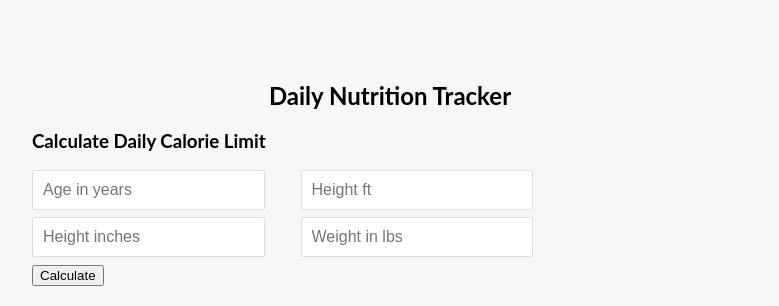
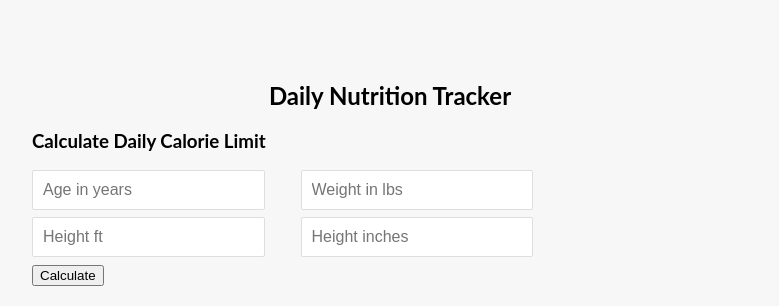
Before and after one commit to Rich5656/nutrition-app, a React (Create React App) app: page / in a window 1280 px wide. Shown: the top 306 px of the page, without its empty margins (250-1029 px from the left). Built offline with nearby package versions, Linux system fonts and the light colour scheme.

Commit message:
Fixed the user height input to where they are both on the same level.

```diff
--- a/src/components/AddFood.jsx
+++ b/src/components/AddFood.jsx
@@ -7,6 +7,7 @@ export const AddFood = () => {
     const [foodsAPI, setFoodsAPI] = useState(null);
 
     // query the USDA API only on click of the search button to reduce unecessary API requests
+    // this is a read only api key
     const searchFood = event => {
         event.preventDefault();
 
--- a/src/components/DailyCaloriesCalculation.jsx
+++ b/src/components/DailyCaloriesCalculation.jsx
@@ -27,11 +27,11 @@ export const DailyCaloriesCalculation = () => {
         <h3>Calculate Daily Calorie Limit</h3>
         <div className='flex-container'>
           <input className='cal-limit-disp-left' type="number" max='150' min='0' value={age} onChange={(event) => setAge(event.target.value)} placeholder='Age in years' />
-          <input className='cal-limit-disp-right' type="number" max='10' min='0' value={feet} onChange={(event) => setFeet(event.target.value)} placeholder='Height ft' />
+          <input className='cal-limit-disp-right' type="number" max='500' min='0' value={weight} onChange={(event) => setWeight(event.target.value)} placeholder='Weight in lbs' />
         </div>
         <div className='flex-container'>
-          <input className='cal-limit-disp-left' type="number" max='11' min='0' value={inches} onChange={(event) => setInches(event.target.value)} placeholder='Height inches' />
-          <input className='cal-limit-disp-right' type="number" max='500' min='0' value={weight} onChange={(event) => setWeight(event.target.value)} placeholder='Weight in lbs' />
+          <input className='cal-limit-disp-left' type="number" max='10' min='0' value={feet} onChange={(event) => setFeet(event.target.value)} placeholder='Height ft' />
+          <input className='cal-limit-disp-right' type="number" max='11' min='0' value={inches} onChange={(event) => setInches(event.target.value)} placeholder='Height inches' />
         </div>
         <button className='square-btn' onClick={event => submitDailyCalories(event)}>Calculate</button>
     </>
```
